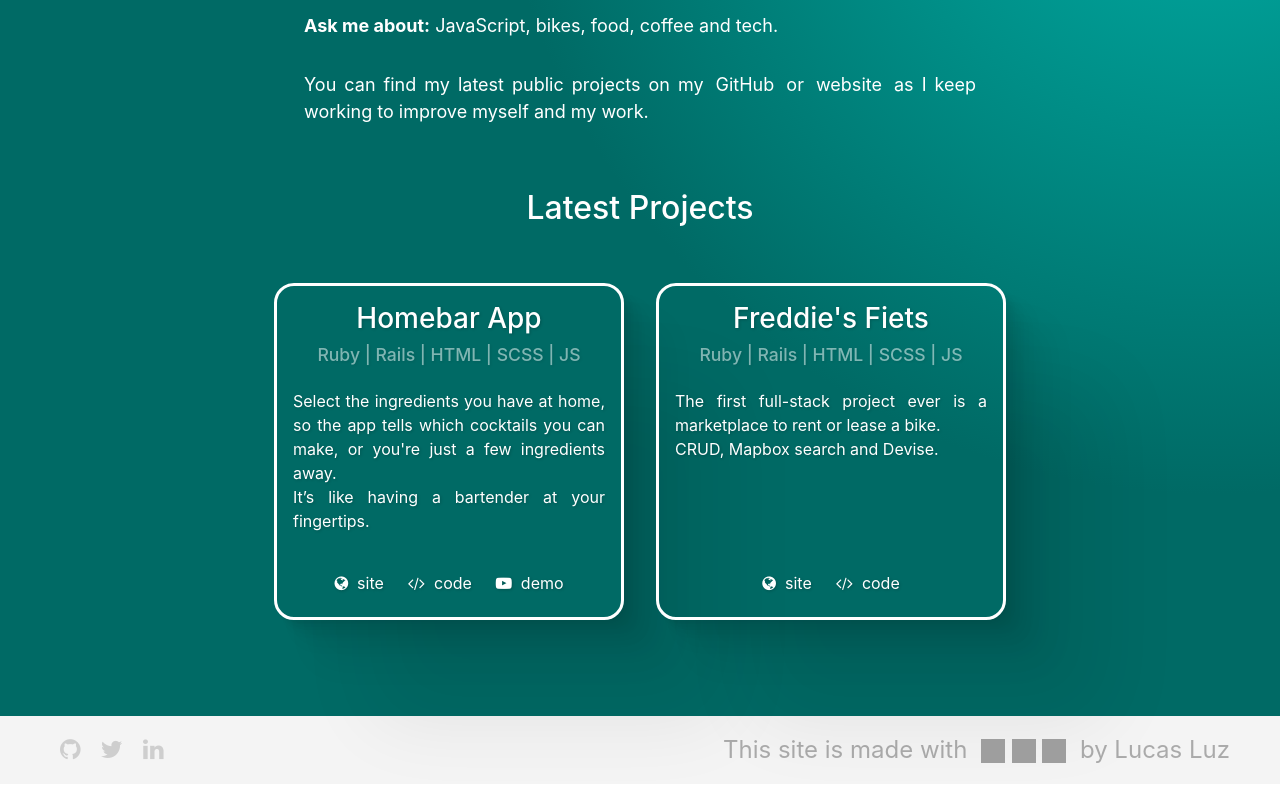
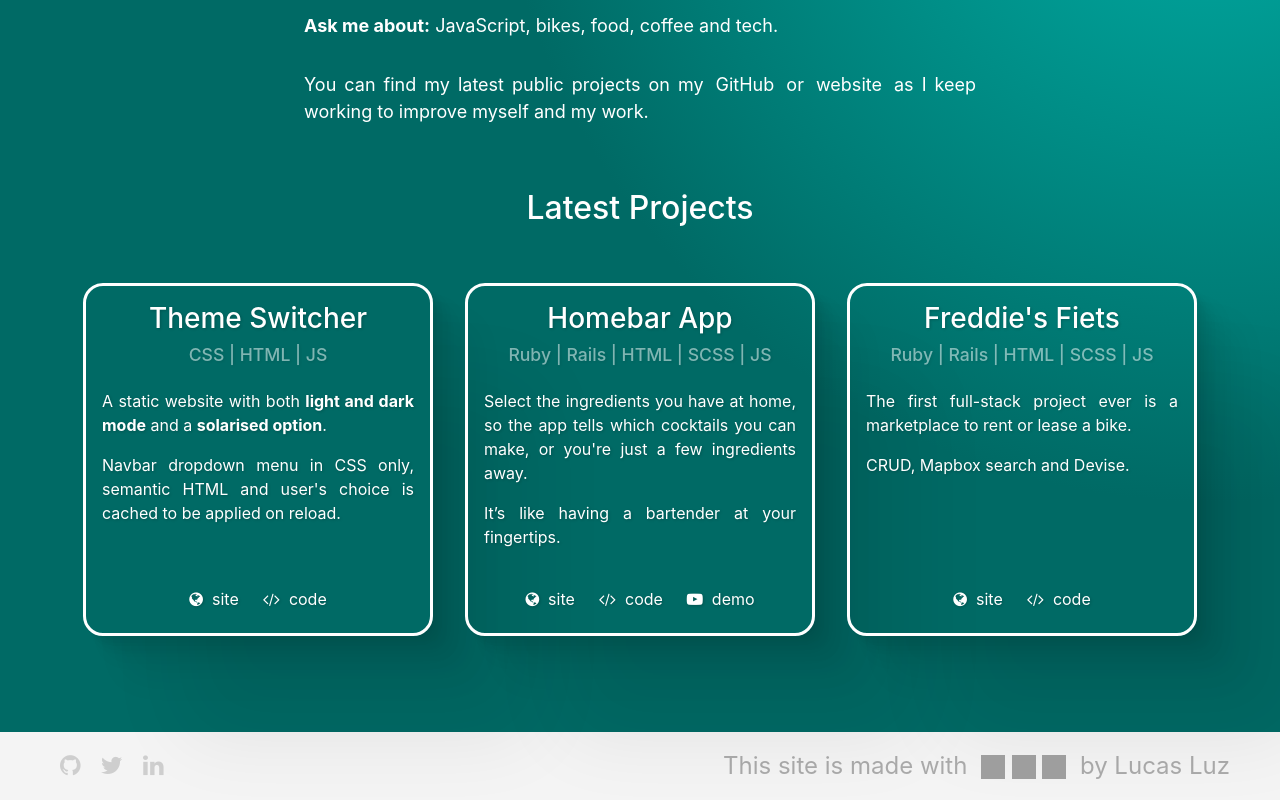
Before and after one commit to lcalazansl/site, a plain HTML site: page index.html in a window 1280 px wide. Shown: the part 1240-2040 px from the top of the page. Drawn offline with nearby package versions, Linux system fonts and the light colour scheme; grey boxes are pictures that could not be loaded.

Commit message:
new card for theme switcher

```diff
--- a/index.html
+++ b/index.html
@@ -98,14 +98,30 @@
             </a>
           </div>
         </div> -->
+        <div class="card-projects" id="theme-switcher-card">
+          <h3>Theme Switcher</h3>
+          <h4>CSS | HTML | JS</h4>
+          <div class="card-body">
+            <p>A static website with both <strong>light and dark mode</strong> and a <strong>solarised option</strong>.</p>
+            <p>Navbar dropdown menu in CSS only, semantic HTML and user's choice is cached to be applied on reload.</p>
+          </div>
+          <div class="card-links">
+            <a class="btn btn-flat" href="https://lcalazansl.github.io/theme-switcher/">
+              <i class="fa fa-globe" aria-hidden="true"></i>
+              <span>&nbsp;site</span>
+            </a>
+            <a class="btn btn-flat" target="_blank" href="https://github.com/lcalazansl/theme-switcher">
+              <i class="fa fa-code" aria-hidden="true"></i>
+              <span>&nbsp;code</span>
+            </a>
+          </div>
+        </div>
         <div class="card-projects" id="homebarapp-card">
           <h3>Homebar App</h3>
           <h4>Ruby | Rails | HTML | SCSS | JS</h4>
           <div class="card-body">
-            <p>
-              Select the ingredients you have at home, so the app tells which cocktails you can make, or you're just a few ingredients away.
-            </br>It’s like having a bartender at your fingertips.
-            </p>
+            <p>Select the ingredients you have at home, so the app tells which cocktails you can make, or you're just a few ingredients away.</p>
+            <p>It’s like having a bartender at your fingertips.</p>
           </div>
           <div class="card-links">
             <a class="btn btn-flat" href="http://homebarapp.eu">
@@ -127,10 +143,8 @@
           <h3>Freddie's Fiets</h3>
           <h4>Ruby | Rails | HTML | SCSS | JS</h4>
           <div class="card-body">
-            <p>
-              The first full-stack project ever is a marketplace to rent or lease a bike.
-              <br>CRUD, Mapbox search and Devise.
-            </p>
+            <p>The first full-stack project ever is a marketplace to rent or lease a bike.</p>
+            <p>CRUD, Mapbox search and Devise.</p>
           </div>
           <div class="card-links">
             <a class="btn btn-flat" href="https://freddies-fiets.herokuapp.com/">
```
